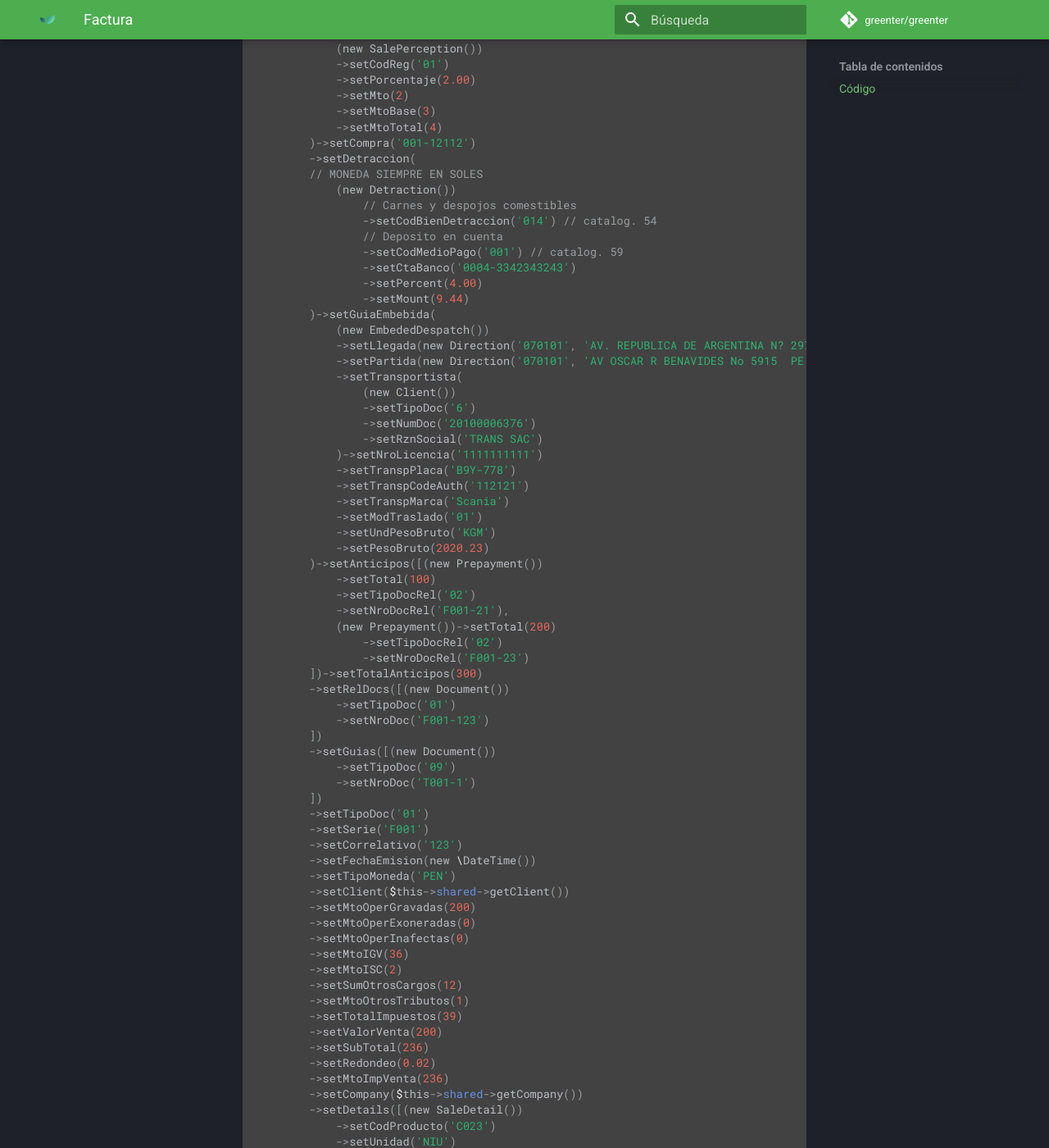
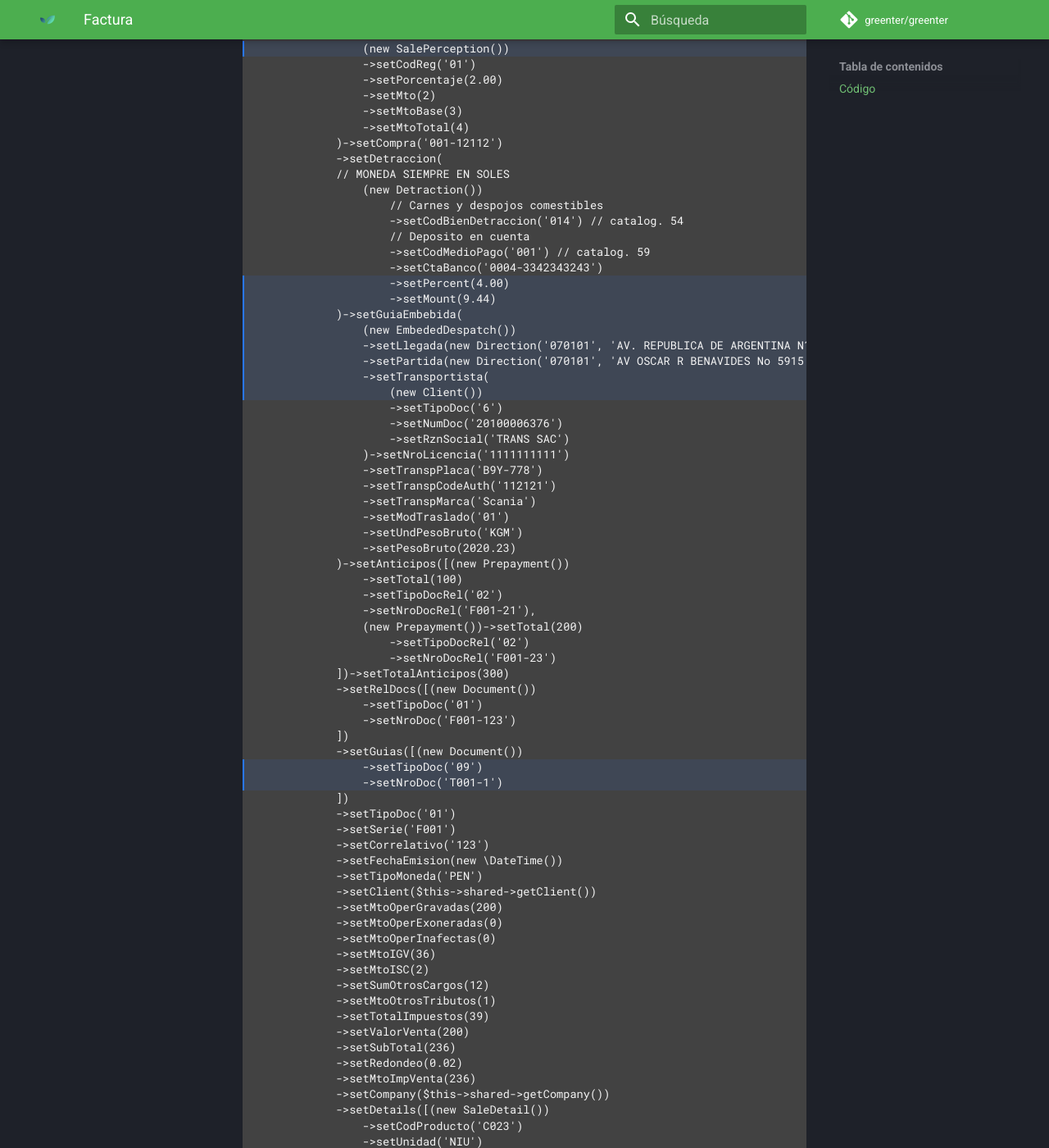
Before and after one commit to thegreenter/docs, an MkDocs documentation site: the page built from docs/examples/factura.md, in a window 1280 px wide and 1400 px high, scrolled down 522 px. Shown: the whole window at 82% size. Built offline with MkDocs 1.6.1 and Material for MkDocs 9.7.7, drawn with Linux system fonts in a browser that asks for light colours; some of the changed text lies outside the part shown.

Commit message:
Update factura.md

````diff
--- a/docs/examples/factura.md
+++ b/docs/examples/factura.md
@@ -3,7 +3,7 @@
 > Las lineas resaltadas son propias de este modelo de factura.
 
 ## Código
-
+```php hl_lines="10 25 26 27 28 29 30 31 32 56 57"
         $invoice = new Invoice();
         $invoice
             ->setFecVencimiento(new \DateTime())
@@ -129,3 +129,4 @@
                     ->setCode('2006')
                     ->setValue('Operación sujeta a detracción')
             ]);
+```
````
